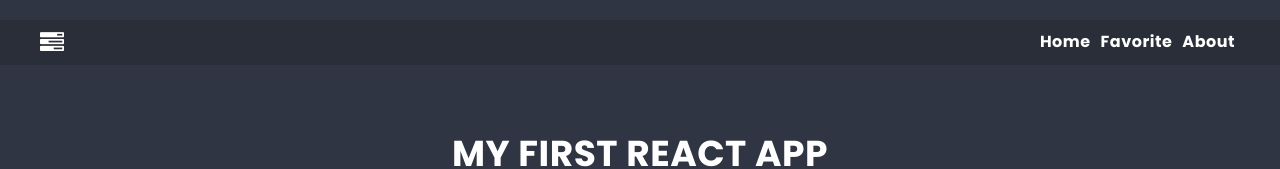
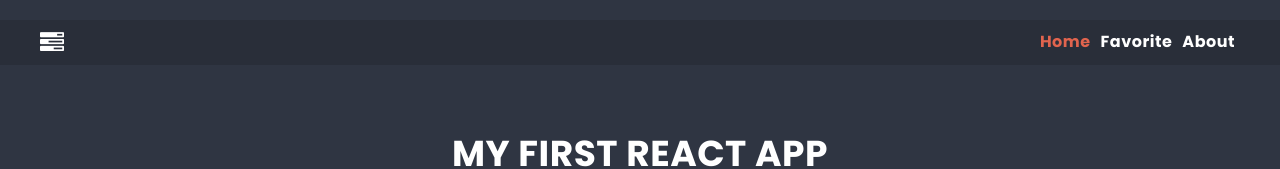
Before and after one commit to mdpesa/first-react-app, a React (Create React App) app: page / in a window 1280 px wide. Shown: the top 169 px of the page. Built offline with nearby package versions, Linux system fonts and the light colour scheme.

Commit message:
import NavLink and use .linkActive into the list

```diff
--- a/src/components/NavBar/NavBar.js
+++ b/src/components/NavBar/NavBar.js
@@ -1,6 +1,5 @@
 import styles from './NavBar.module.scss';
 import Container from '../Container/Container';
-import { Link } from 'react-router-dom';
 import { NavLink } from 'react-router-dom';
 
 const NavBar = () => {
@@ -13,13 +12,34 @@
           </a>
           <ul>
             <li>
-              <Link to='/'>Home</Link>
+              <NavLink
+                className={({ isActive }) =>
+                  isActive ? styles.linkActive : undefined
+                }
+                to='/'
+              >
+                Home
+              </NavLink>
             </li>
             <li>
-              <Link to='/favorite'>Favorite</Link>
+              <NavLink
+                className={({ isActive }) =>
+                  isActive ? styles.linkActive : undefined
+                }
+                to='/favorite'
+              >
+                Favorite
+              </NavLink>
             </li>
             <li>
-              <Link to='/about'>About</Link>
+              <NavLink
+                className={({ isActive }) =>
+                  isActive ? styles.linkActive : undefined
+                }
+                to='/about'
+              >
+                About
+              </NavLink>
             </li>
           </ul>
         </div>
--- a/src/components/NavBar/NavBar.module.scss
+++ b/src/components/NavBar/NavBar.module.scss
@@ -24,4 +24,7 @@
       font-weight: bold;
     }
   }
+  .linkActive {
+    color: $color-warning;
+  }
 }
```
